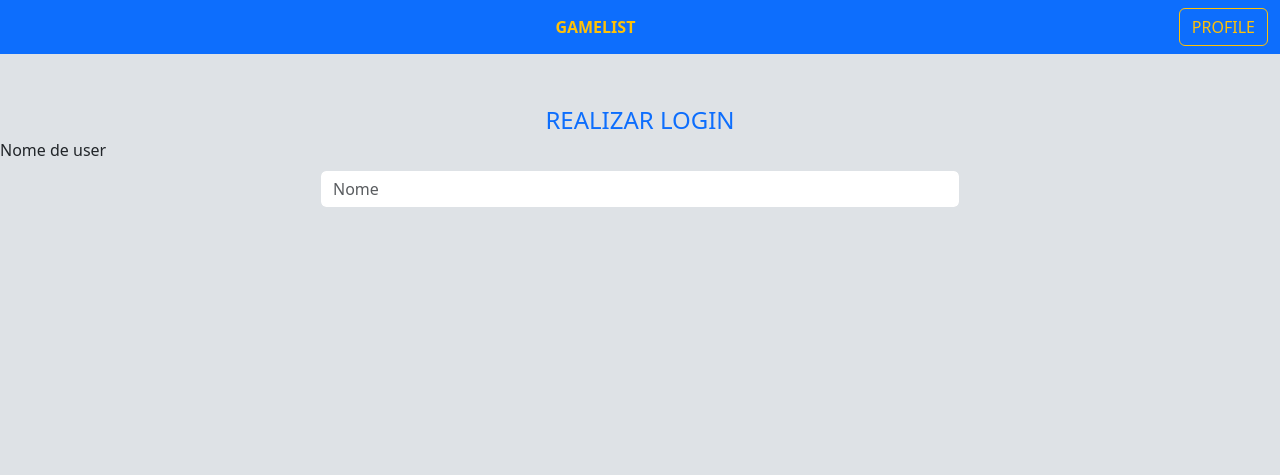
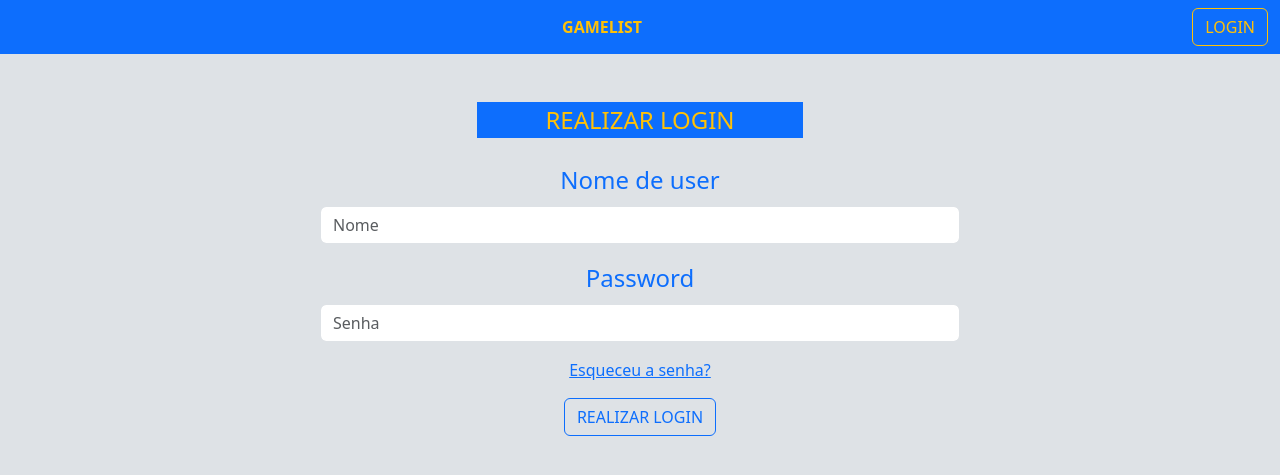
Before and after one commit to Thauzin/Pagina-de-Jogos, a PHP site: page /profile.php in a window 1280 px wide. Shown: the top 475 px of the page. Run offline with PHP 8.4, Linux system fonts and the light colour scheme.

Commit message:
Login conectado ao banco

```diff
--- a/profile.php
+++ b/profile.php
@@ -1,3 +1,39 @@
+<?php
+
+session_start();
+$servername = "localhost";
+$username = "vscode_user";
+$password = "senha123";
+$database = "gamelist";
+
+$conn = new mysqli($servername, $username, $password, $database);
+
+if (!$conn) {
+    die("Falha na conexão: " . mysqli_connect_error());
+}
+
+$mensagemErro = "";
+$loginfeito = false;
+
+    if (isset($_POST['login'])) {
+        $nome = $_POST['nome'];
+        $senha = $_POST['senha'];
+        $stmt = $conn->prepare("Select * from login where nome = ? and senha = ?");
+        $stmt->bind_param("ss", $nome, $senha);
+        $stmt->execute();
+        $result = $stmt->get_result();
+
+        if ($result->num_rows > 0 ){
+          $_SESSION['usuario'] = $nome;
+          $loginfeito = true;
+          header("Location: index.php");
+          exit();
+        }
+        else {
+        $mensagemErro = "Usuário ou senha incorretos! ";}
+    }
+?>
+
 <!DOCTYPE html>
 <html lang="pt-br">
 <head>
@@ -7,7 +43,6 @@
     <link href="Bootstrap/css/bootstrap.min.css" rel="stylesheet">
     <script src="Bootstrap/js/bootstrap.bundle.min.js"></script>
     <link rel="stylesheet" href="style.css">
-
 </head>
 <body class="bg-tertiary-color">
     <nav class="navbar navbar-expand-lg bg-primary">
@@ -16,17 +51,34 @@
                 <a class="nav-link active text-warning fw-bold" href="#">GAMELIST</a>
             </div>
             <div>
-       <a href="profile.php"> <button class="btn btn-outline-warning" type="button">PROFILE</button> </a>
+               <a href="profile.php"> <button class="btn btn-outline-warning" type="button">LOGIN</button> </a>
             </div>
         </div>
     </nav>
     <div class="row">
-  <div class="text-center mt-5 text-primary fs-4" >
+        <div class="text-center mt-5 text-warning bg-primary fs-4 w-25 mx-auto" >
             REALIZAR LOGIN
         </div>
     </div>
-<div class="mb-3 mx-auto ">
-  <label for="exampleFormControlInput1" class="form-label text-center mx-auto ">Nome de user</label>
-  <input type="tetx" class="form-control w-50 mx-auto" id="nome" placeholder="Nome">
+    <form action="" method="post" class="mt-4">
+        <div class="mb-3 mx-auto text-center">
+            <label for="nome" class="form-label text-primary fs-4">Nome de user</label>
+            <input type="text" class="form-control w-50 mx-auto" id="nome" name="nome" placeholder="Nome">
         </div>
+        <div class="mb-3 mx-auto text-center">
+            <label for="senha" class="form-label text-primary fs-4">Password</label>
+            <input type="password" id="senha" name="senha" class="form-control w-50 mx-auto" placeholder="Senha">
+            <?php if (!empty($mensagemErro)) : ?>
+            <div class="text-center text-primary "id="errou"><?php echo $mensagemErro; ?></div>
+             <?php endif; ?>
+        </div>
+        <div class="text-center">
+            <a href="#">Esqueceu a senha?</a>
+        </div>
+        <div class="d-flex justify-content-center mt-3">
+            <button type="submit" class="btn btn-outline-primary" name="login">REALIZAR LOGIN</button>
+        </div>
+
+    </form>
     </body>
+</html>
```
Also changed, not shown: index.php (+7 -1 lines). Lines whose indentation alone changed are shown as unchanged.
